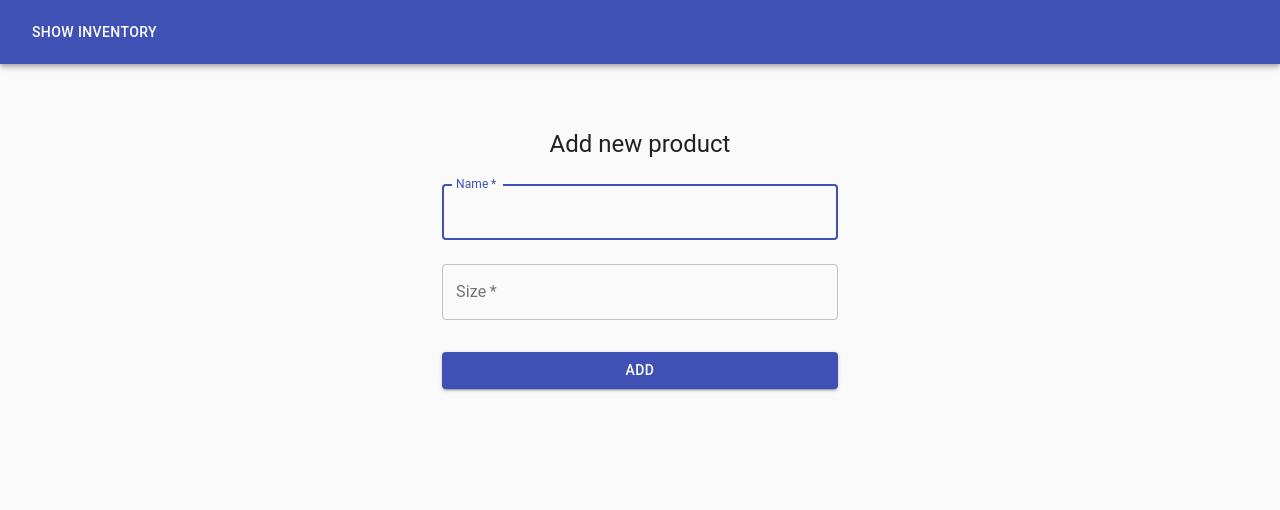
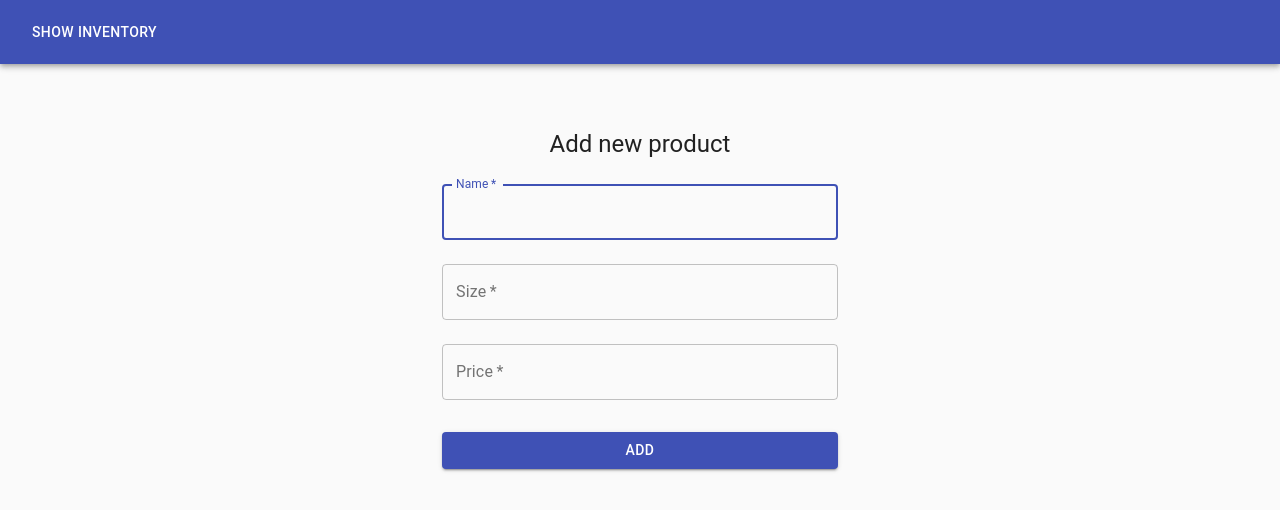
Before and after one commit to axelcedercreutz/Pegify, a React (Create React App) app: page / in a window 1280 px wide. Shown: the top 510 px of the page. Built offline with nearby package versions, Linux system fonts and the light colour scheme.

Commit message:
added price-field

```diff
--- a/src/Inventory.js
+++ b/src/Inventory.js
@@ -20,7 +20,7 @@ function Inventory(props) {
           <TableBody>
           {props.inventory.map(inventoryItem => {
             return(
-              <TableRow>
+              <TableRow key={inventoryItem.name}>
               <TableCell>
                 {inventoryItem.name}
               </TableCell>
@@ -28,7 +28,7 @@ function Inventory(props) {
                 {inventoryItem.size}
               </TableCell>
               <TableCell>
-                Price
+                {inventoryItem.price}
               </TableCell>
             </TableRow>
             )
--- a/src/NewProduct.js
+++ b/src/NewProduct.js
@@ -28,6 +28,7 @@ function NewProduct(props) {
     props.handleAddClick(invetoryItem);
     document.getElementById('name').value = '';
     document.getElementById('size').value = '';
+    document.getElementById('price').value = '';
     e.preventDefault();
     setInvetoryItem({});
   }
@@ -59,6 +60,17 @@ function NewProduct(props) {
             name="size"
             label="Size"
             id="size"
+            onChange={(e) => UpdateChange(e)}
+          />
+          <TextField
+            variant="outlined"
+            margin="normal"
+            required
+            fullWidth
+            name="price"
+            label="Price"
+            id="price"
+            type="number"
             onChange={(e) => UpdateChange(e)}
           />
           <Button
```
